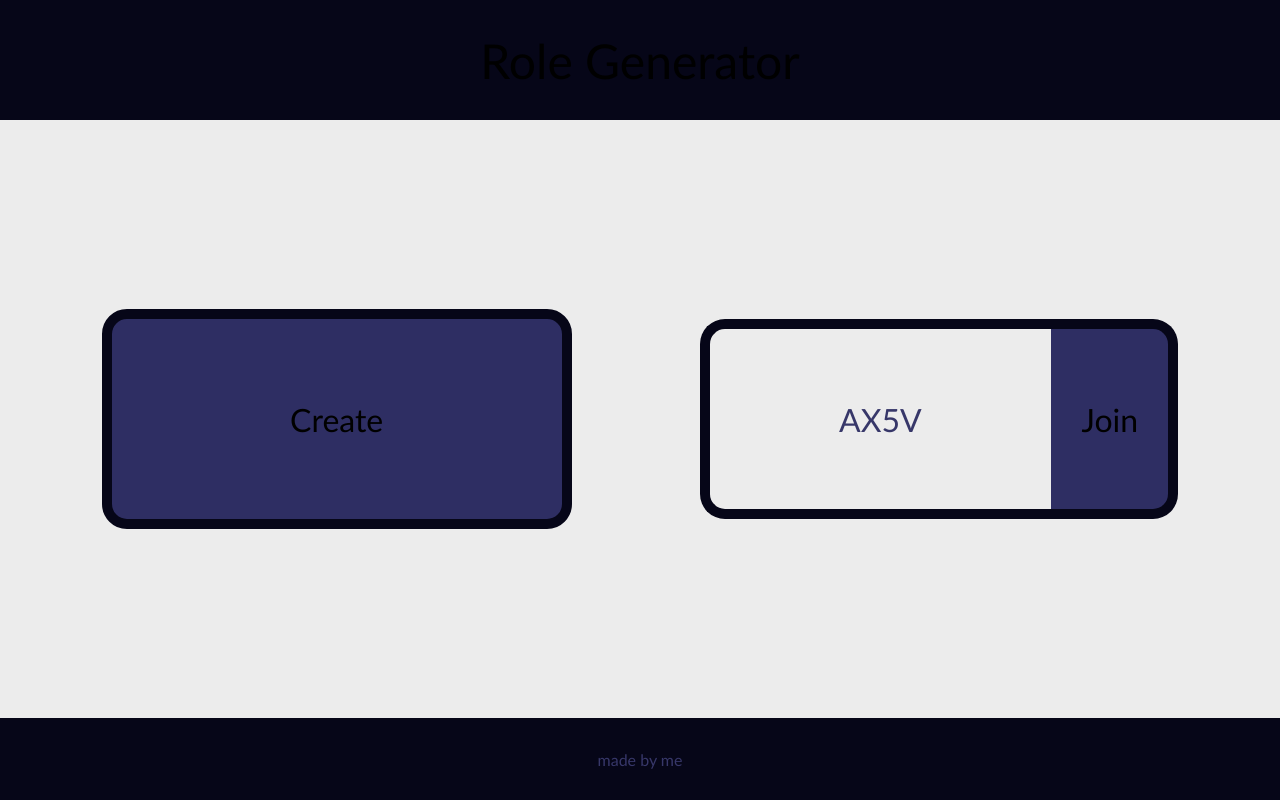
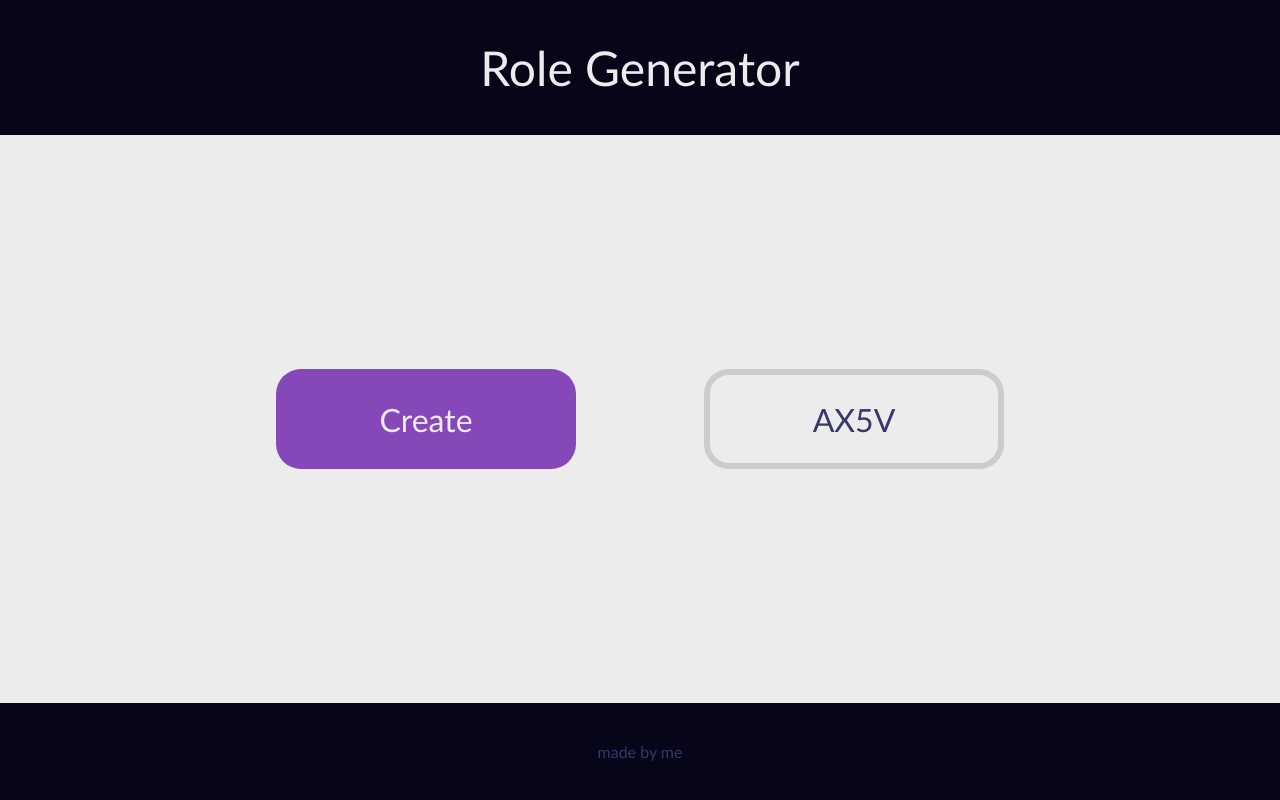
Before and after one commit to kAntonelli22/role_generator, a Django app: page / in a window 1280 px wide. Run offline with Django 5.2, Linux system fonts and the light colour scheme.

Commit message:
removed seperate join button and changed homepage to look a little more modern

```diff
--- a/role_generator/static/role_generator/css/style.css
+++ b/role_generator/static/role_generator/css/style.css
@@ -20,6 +20,7 @@ header, footer {
 }
 
 header {
+    color: rgb(236, 236, 236);
     font-size: 48px;
 }
 
@@ -39,68 +40,48 @@ main {
 /* homepage
 */
 
-#code {
+#create, #join {
     box-sizing: border-box;
-    width: 75%;
-    border: none;
-    color: rgb(6, 6, 24);
+    width: 300px;
+    height: 100px;
+    border-radius: 25px;
+    display: flex;
+    justify-content: center;
+    align-items: center;
+    text-align: center;
     font-size: 32px;
-    text-align: center;
-    text-transform: uppercase;
-    border: solid rgb(6, 6, 24);
-    border-width: 10px 0 10px 10px;
-    border-radius: 25px 0 0 25px;
+    user-select: none;
+    -webkit-user-select: none;
 }
 
-#code::placeholder {
+#create {
+    color: rgb(236, 236, 236);
+    background-color: rgb(134, 72, 184);
+    cursor: pointer;
+}
+
+#join {
+    color: rgb(46, 46, 99);
+    background-color: rgb(236, 236, 236);
+    border: 0.4rem solid;
+    border-color: rgb(204, 204, 204);
+    text-transform: uppercase;
+    cursor: text;
+}
+
+#join::placeholder {
     color: rgb(55, 55, 105)
 }
 
-#join {
-    position: relative;
-    width: 25%;
-    border: solid rgb(6, 6, 24);
-    border-width: 10px 10px 10px 0;
-    border-radius: 0 25px 25px 0;
+#create:hover { background-color: rgb(130, 74, 178); }
+#create:active, #create:focus { background-color: rgb(160, 80, 232); }
+
+#join:hover { background-color: rgb(222, 222, 222); }
+#join:active, #join:focus {
+    background-color: rgb(192, 164, 216);
+    border-color: rgb(192, 164, 216);
 }
 
-#create, #join {
-    background-color: rgb(46, 46, 99);
-    text-align: center;
-    display: flex;
-    justify-content: center;
-    align-items: center;
-    font-size: 32px;
-    cursor: pointer;
-    user-select: none;
-    -webkit-user-select: none
-}
-
-#create {
-    border: 10px solid rgb(6, 6, 24);
-    border-radius: 25px;
-}
-
-#create:hover, #join:hover {
-    background-color: rgb(10, 10, 36);
-}
-
-#create:active, #join:active {
-    background-color: rgb(14, 14, 48);
-}
-
-#create, #joinflex {
-    min-width: 450px;
-    min-height: 200px;
-    /* border-radius: 25px; */
-    /* outline: 10px solid rgb(6, 6, 24) */
-}
-
-#joinflex {
-    display: flex;
-    justify-content: stretch;
-    align-items: stretch;
-}
 
 /* homepage
 */
--- a/role_generator/static/role_generator/js/index.js
+++ b/role_generator/static/role_generator/js/index.js
@@ -1,6 +1,5 @@
 let createButton = document.getElementById("create")
-let joinButton = document.getElementById("join")
-let input = document.getElementById("code")
+let joinInput = document.getElementById("join")
 
 
 createButton.onclick = function(){
@@ -8,16 +7,16 @@ createButton.onclick = function(){
     window.location.href = '/create_room/'
 }
 
-joinButton.onclick = function(){
-    console.log("verifying code length...")
-    if (input.value.length == 4) {
+joinInput.addEventListener("input", function(){
+    console.log("checking join code length...")
+    if (joinInput.value.length == 4) {
         console.log("looking for game room...")
-        let valid_code = joinRoom(input.value)
+        let valid_code = joinRoom(joinInput.value)
         if (valid_code) { console.log("code is valid!") } else { console.log("code is invalid!") }
     } else{
-        console.log("incomplete code! length is " + input.value.length)
+        console.log(joinInput.value.length, " is too short to be a code")
     }
-}
+})
 
 function joinRoom(roomCode) {
     console.log("roomcode: " + roomCode.toUpperCase())
--- a/role_generator/templates/role_generator/homepage.html
+++ b/role_generator/templates/role_generator/homepage.html
@@ -12,10 +12,7 @@
     <header>Role Generator</header>
     <main>
       <div id="create" href="{% url 'room'}">Create</div>
-      <div id="joinflex">
-          <input id="code" type="text" maxlength=4 placeholder="AX5V">
-          <div id="join">Join</div>
-      </div>
+      <input id="join" type="text" maxlength=4 placeholder="AX5V">
     </main>
     <footer>made by me</footer>
     <script>
```
